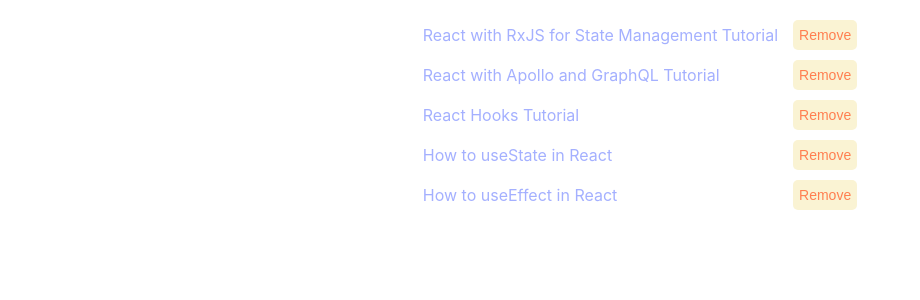
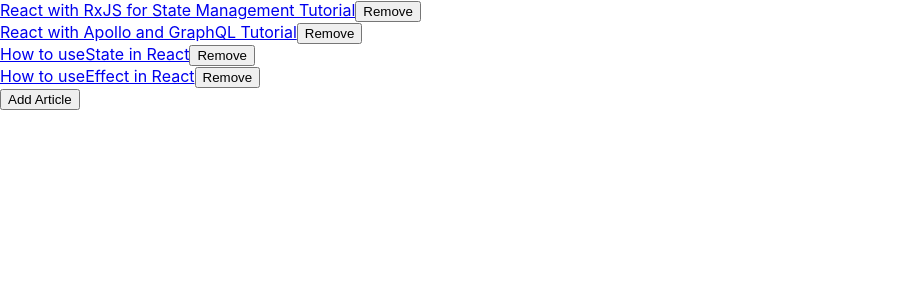
Before and after one commit to EricRicketts/LearningReact, a React (Create React App) app in the folder MyOwnReactLearning/rweiruch-intro-hooks-use-state/: page / in a window 1280 px wide. Shown: the top 300 px of the page, without its empty margins (0-920 px from the left). Built offline with nearby package versions, Linux system fonts and the light colour scheme.

Commit message:
useState code from R Weiruch article on Introduction to Hooks useState instruction, initialization of App

```diff
--- a/MyOwnReactLearning/rweiruch-intro-hooks-use-state/src/App.css
+++ b/MyOwnReactLearning/rweiruch-intro-hooks-use-state/src/App.css
@@ -13,7 +13,7 @@
   font-weight: normal;
 }
 
-ol {
+ol, ul {
   list-style: none;
 }
 
@@ -21,40 +21,3 @@
   max-width: 100%;
   height: auto;
 }
-
-#container {
-  margin: 20px;
-  display: flex;
-  justify-content: center;
-}
-
-.tutorial-list {
-  list-style: lower-roman outside none;
-}
-
-.tutorial-list > li:not(:last-child) {
-  margin-bottom: 10px;
-}
-
-.tutorial-list > li {
-  display: flex;
-  justify-content: space-between;
-}
-
-.url-link, .url-link:link {
-  display: inline-block;
-  margin-top: 5px;
-  text-decoration: none;
-  color: #a4b0ff;
-}
-
-.remove-button {
-  margin-left: 15px;
-  border: none;
-  border-radius: 5px;
-  background-color: #faf3d3;
-  font-size: 14px;
-  height: 30px;
-  color: coral;
-
-}
--- a/MyOwnReactLearning/rweiruch-intro-hooks-use-state/src/App.js
+++ b/MyOwnReactLearning/rweiruch-intro-hooks-use-state/src/App.js
@@ -1,5 +1,6 @@
 import React from 'react';
 import './App.css';
+
 const INITIAL_LIST = [
   {
     id: '0',
@@ -14,40 +15,50 @@
   },
   {
     id: '2',
-    title: 'React Hooks Tutorial',
-    url: 'https://www.robinwieruch.de/react-hooks'
+    title: 'How to useState in React',
+    url: 'https://www.robinwieruch.de/react-usestate-hook',
   },
   {
     id: '3',
-    title: 'How to useState in React',
-    url: 'https://www.robinwieruch.de/react-usestate-hook'
-  },
-  {
-    id: '4',
-    title: 'How to useEffect in React',
-    url: 'https://www.robinwieruch.de/react-useeffect-hook'
+    title: "How to useEffect in React",
+    url: 'https://www.robinwieruch.de/react-useeffect-hook',
   },
 ];
 function App() {
   const [list, setList] = React.useState(INITIAL_LIST);
+  const [showForm, setShowForm] = React.useState(false);
 
-  function onRemoveItem(event) {
-    event.preventDefault();
+  function onRemoveItem(id) {
+    let newList = list.filter(item => item.id !== id);
+    setList(newList);
   }
-
   return (
-    <div id="container">
-      <ul className="tutorial-list">
+    <>
+      <ul data-testid="list">
         {list.map(item => (
           <li key={item.id}>
-            <a className="url-link" href={item.url}>{item.title}</a>
-            <button className="remove-button" type="button" onClick={onRemoveItem}>
-              Remove
-            </button>
+            <a href={item.url}>{item.title}</a>
+            <button type="button" onClick={() => onRemoveItem(item.id)}>Remove</button>
           </li>
         ))}
       </ul>
-    </div>
+      <div id="conditional-form" data-testid="conditionalForm">
+        <button type="button" data-testid="addArticleButton">Add Article</button>
+        {showForm &&
+          (<form action="" data-testid="addArticleForm">
+          <div>
+            <label htmlFor="title">Title: </label>
+            <input type="text" id="title" name="title"/>
+          </div>
+          <div>
+            <label htmlFor="url">URL: </label>
+            <input type="text" id="url" name="url"/>
+          </div>
+          <input type="submit" data-testid="submitAddArticleForm"/>
+        </form>)
+        }
+      </div>
+    </>
   );
 }
 
```
Also changed, not shown: 2 other files (tests, documents, lock files or other folders).
